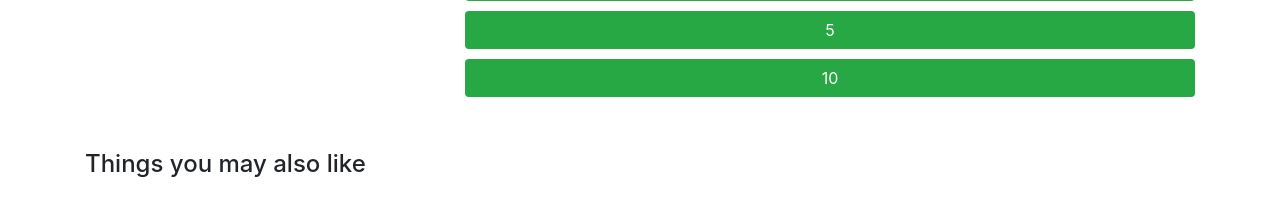
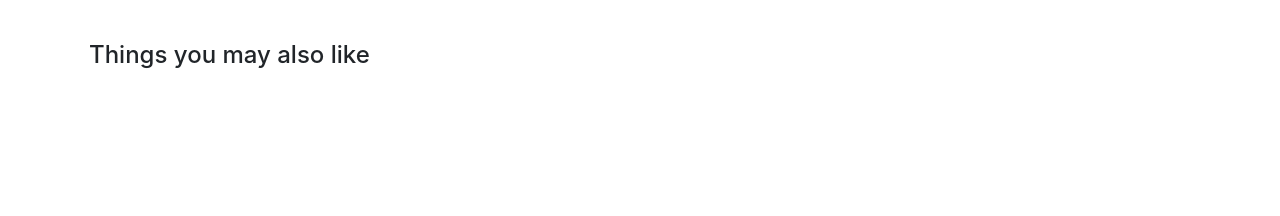
Before and after one commit to stuhops/AuctionIt, a Django app: template auctions/templates/auctions/item.html in a window 1280 px wide. Shown: the part 255-471 px from the top of the page. Run offline with Django 3.2, Linux system fonts and the light colour scheme; the template is opened without the code that fills it, so the values that code supplies are empty; some libraries are stand-ins or nearby versions.

Commit message:
Fixed the alignment on the bottom scroll through

```diff
--- a/auctions/templates/auctions/item.html
+++ b/auctions/templates/auctions/item.html
@@ -2,8 +2,8 @@
 
 {% block head %}
     {% load static %}
-    <link rel="stylesheet" type="text/css" href="{% static 'auctions/css/style.css' %}" media="screen">
     <link rel="stylesheet" href="https://maxcdn.bootstrapcdn.com/bootstrap/4.3.1/css/bootstrap.min.css">
+    <link rel="stylesheet" type="text/css" href="{% static 'auctions/css/navbar.css' %}" media="screen">
     <script src="https://maxcdn.bootstrapcdn.com/bootstrap/4.3.1/js/bootstrap.min.js"></script>
 {% endblock %}
 
@@ -58,7 +58,7 @@
   </div>
 
   <div class="container pt-5">
-    <h4>Things you may also like</h4>
+    <h4 class="ml-1">Things you may also like</h4>
     <div class="row">
       <div class="row-fluid">
         <div class="col-lg-12 col-md-10 ">
```
